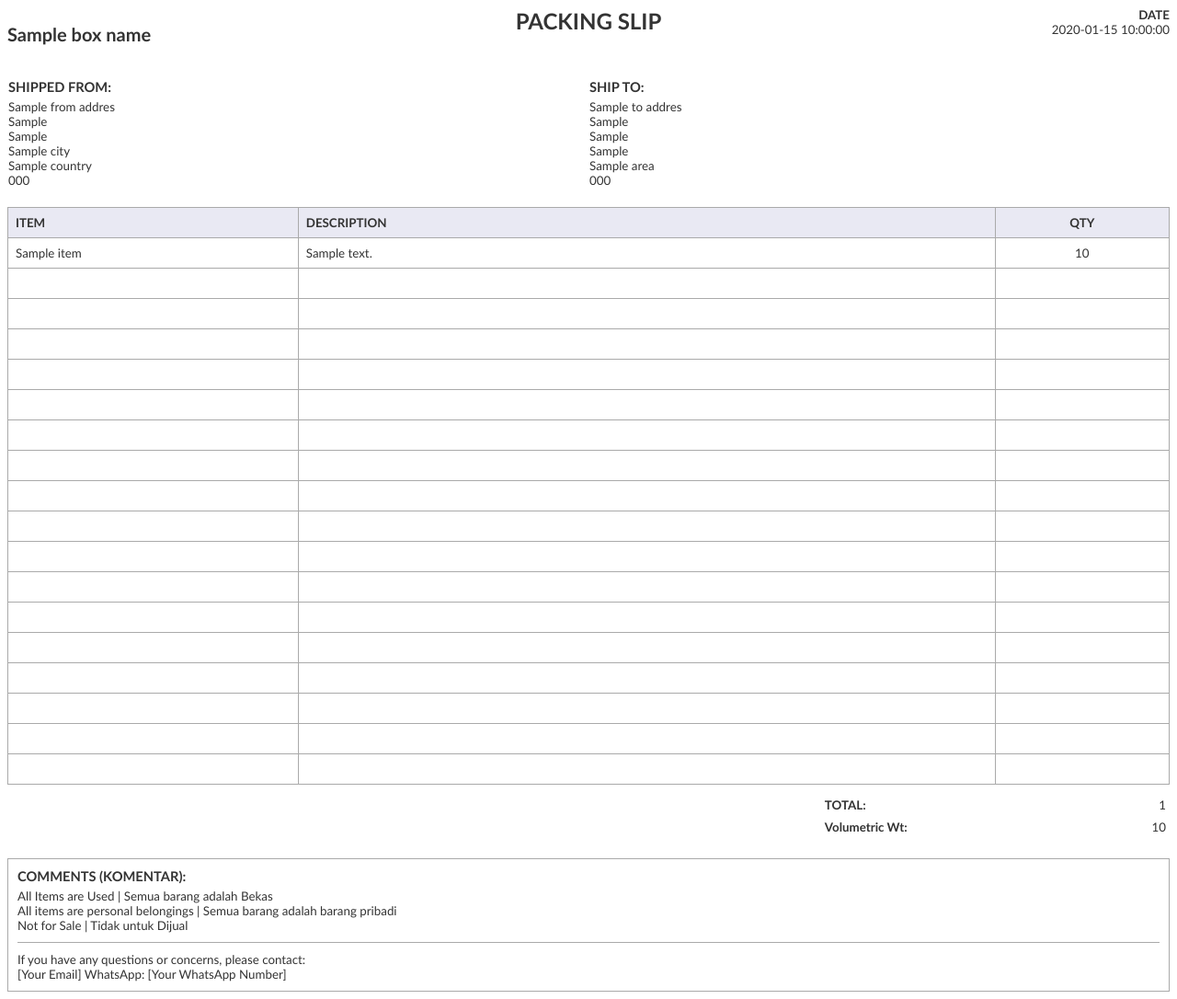
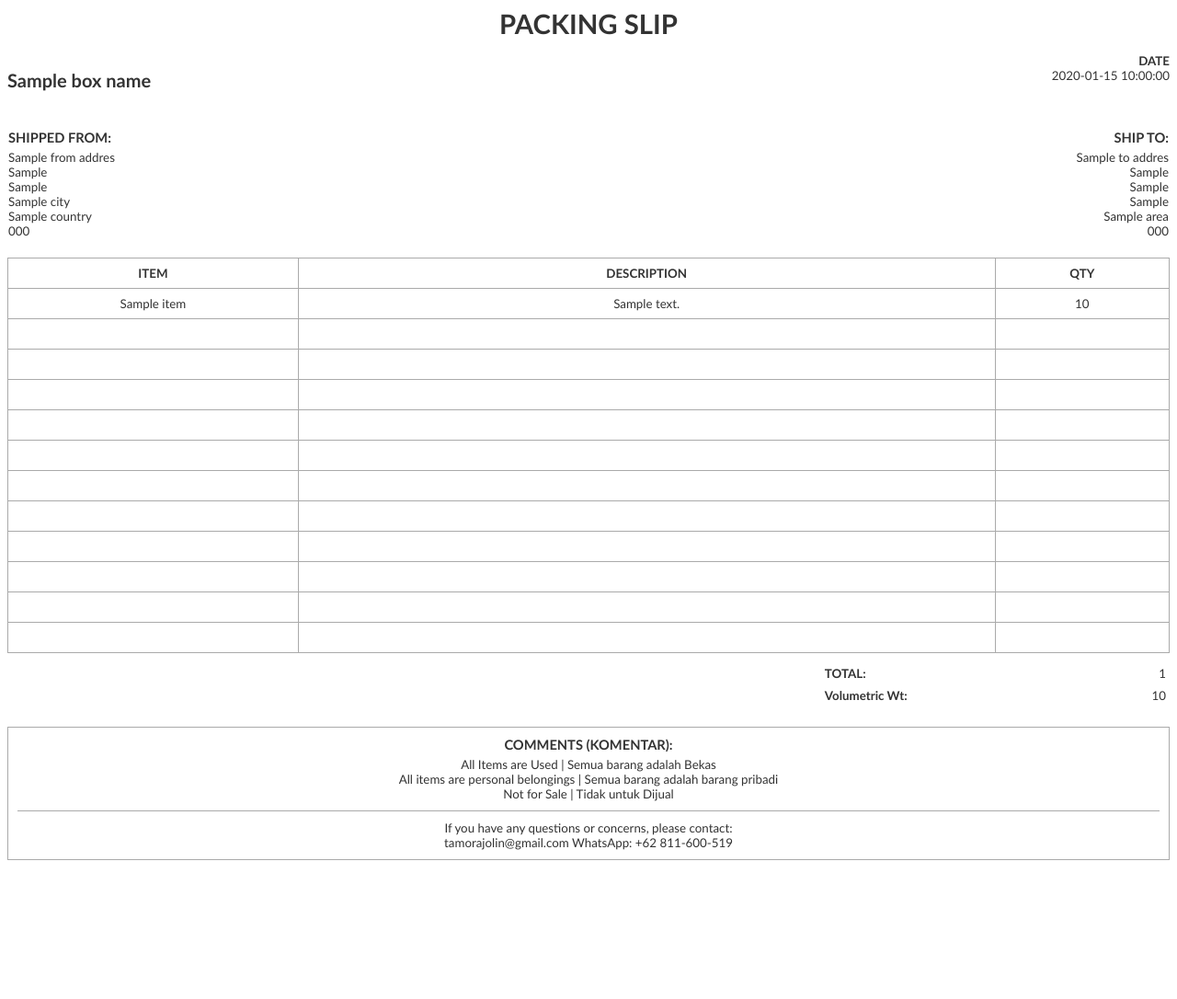
Before and after one commit to Fxdictator/Packing_List, a Flask app: template templates/pdf_template.html in a window 1280 px wide. Shown: the whole page at 92% size. After the commit the page ends 935 px from the top, so only its background shows below. Run offline with Flask 3, Linux system fonts and the light colour scheme; the template is opened without the code that fills it: most values are stand-ins (such as "Sample title", 1, 10 or a date in 2020).

Commit message:
Update sender/receiver info and PDF template layout, contact info

```diff
--- a/app.py
+++ b/app.py
@@ -19,16 +19,16 @@ BOX_TYPES = {
 
 # NEW: Store addresses in dictionaries
 FROM_ADDRESS = {
-    "name": "John Doe",
+    "name": "Jolin Tamora",
     "line1": "Apartment 802, Satin House",
-    "line2": "7 Fresco Walk",
+    "line2": "15 Piazza Walk",
     "city": "London",
     "country": "United Kingdom",
     "postcode": "E1 8PW"
 }
 
 TO_ADDRESS = {
-    "name": "John Doe",
+    "name": "Jolin Tamora",
     "line1": "Jl. Pantai Batu Bolong,",
     "line2": "Gg. Bantan No.11C",
     "city_province": "Badung, Bali",
--- a/templates/pdf_template.html
+++ b/templates/pdf_template.html
@@ -6,26 +6,27 @@
     <style>
         @page {
             size: A4;
-            margin: 0.7in; /* Adjust margins for better spacing */
+            margin: 0.7in;
         }
         body {
             font-family: 'Trebuchet MS', sans-serif;
             font-size: 10pt;
             color: #333;
         }
-        .header-table {
-            width: 100%;
-            border-collapse: collapse;
-            margin-bottom: 20px;
+        /* UPDATED: New header styles for better control */
+        .header {
+            text-align: center;
+            margin-bottom: 25px;
         }
-        .header-table td {
-            vertical-align: top;
-            padding: 0;
+        .sub-header {
+            display: flex;
+            justify-content: space-between;
+            align-items: flex-start;
         }
         .main-title {
-            font-size: 18pt;
+            font-size: 22pt;
             font-weight: bold;
-            text-align: center;
+            margin-bottom: 15px; /* Add space below the title */
         }
         .address-table {
             width: 100%;
@@ -48,15 +49,15 @@
         .item-table th, .item-table td {
             border: 1px solid #aaa;
             padding: 8px;
-            text-align: left;
+            text-align: center;
         }
         .item-table th {
-            background-color: #e9e9f3;
+            background-color: #ffffff;
             font-weight: bold;
         }
         .totals-section {
             margin-top: 10px;
-            float: right; /* Align to the right */
+            float: right;
             width: 30%;
         }
         .totals-table {
@@ -74,8 +75,9 @@
         .comments-section {
             border: 1px solid #aaa;
             padding: 10px;
-            margin-top: 80px; /* Add space to clear the floating totals */
+            margin-top: 80px;
             clear: both;
+            text-align: center;
         }
         .footer-contact {
             border-top: 1px solid #aaa;
@@ -86,15 +88,16 @@
 </head>
 <body>
 
-    <table class="header-table">
-        <tr>
-            <td style="width: 33%;"><h2>{{ box_name }}</h2></td>
-            <td style="width: 34%;"><div class="main-title">PACKING SLIP</div></td>
-            <td style="width: 33%; text-align: right;">
+    <div class="header">
+        <div class="main-title">PACKING SLIP</div>
+        <div class="sub-header">
+            <div style="text-align: left;"><h2>{{ box_name }}</h2></div>
+            <div style="text-align: right;">
                 <b>DATE</b><br>{{ current_date }}
-            </td>
-        </tr>
-    </table>
+            </div>
+        </div>
+    </div>
+
 
     <table class="address-table">
         <tr>
@@ -107,7 +110,7 @@
                 {{ from_address.country }}<br>
                 {{ from_address.postcode }}
             </td>
-            <td>
+            <td style="text-align: right;">
                 <div class="section-title">SHIP TO:</div>
                 {{ to_address.name }}<br>
                 {{ to_address.line1 }}<br>
@@ -135,7 +138,7 @@
                 <td style="text-align: center;">{{ item.quantity }}</td>
             </tr>
             {% endfor %}
-            {% for i in range(items|length, 18) %}
+            {% for i in range(items|length, 12) %}
             <tr>
                 <td>&nbsp;</td>
                 <td>&nbsp;</td>
@@ -165,7 +168,7 @@
         Not for Sale | Tidak untuk Dijual
         <div class="footer-contact">
             If you have any questions or concerns, please contact:<br>
-            [Your Email] WhatsApp: [Your WhatsApp Number]
+            tamorajolin@gmail.com WhatsApp: +62 811-600-519
         </div>
     </div>
 
```
